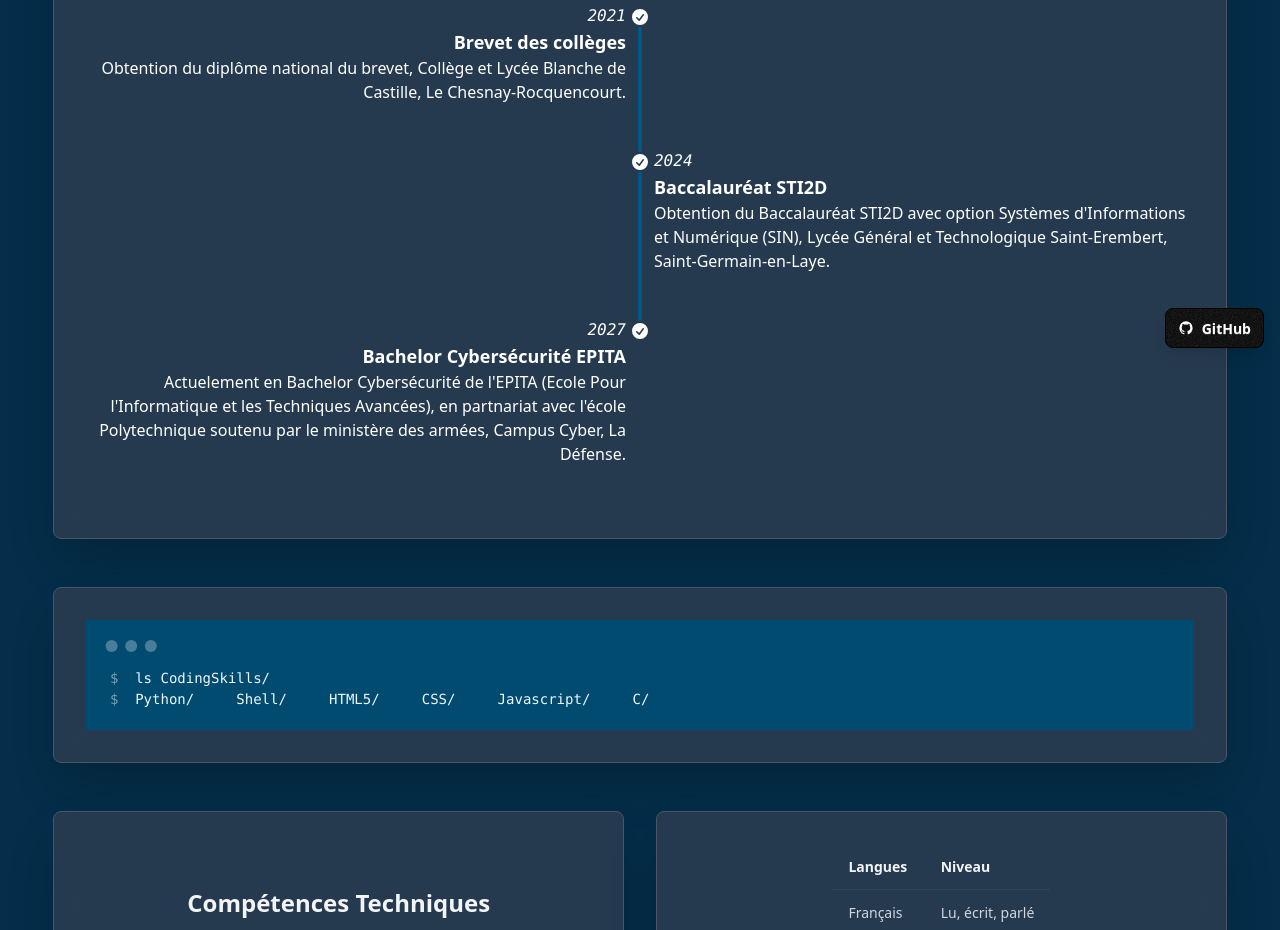
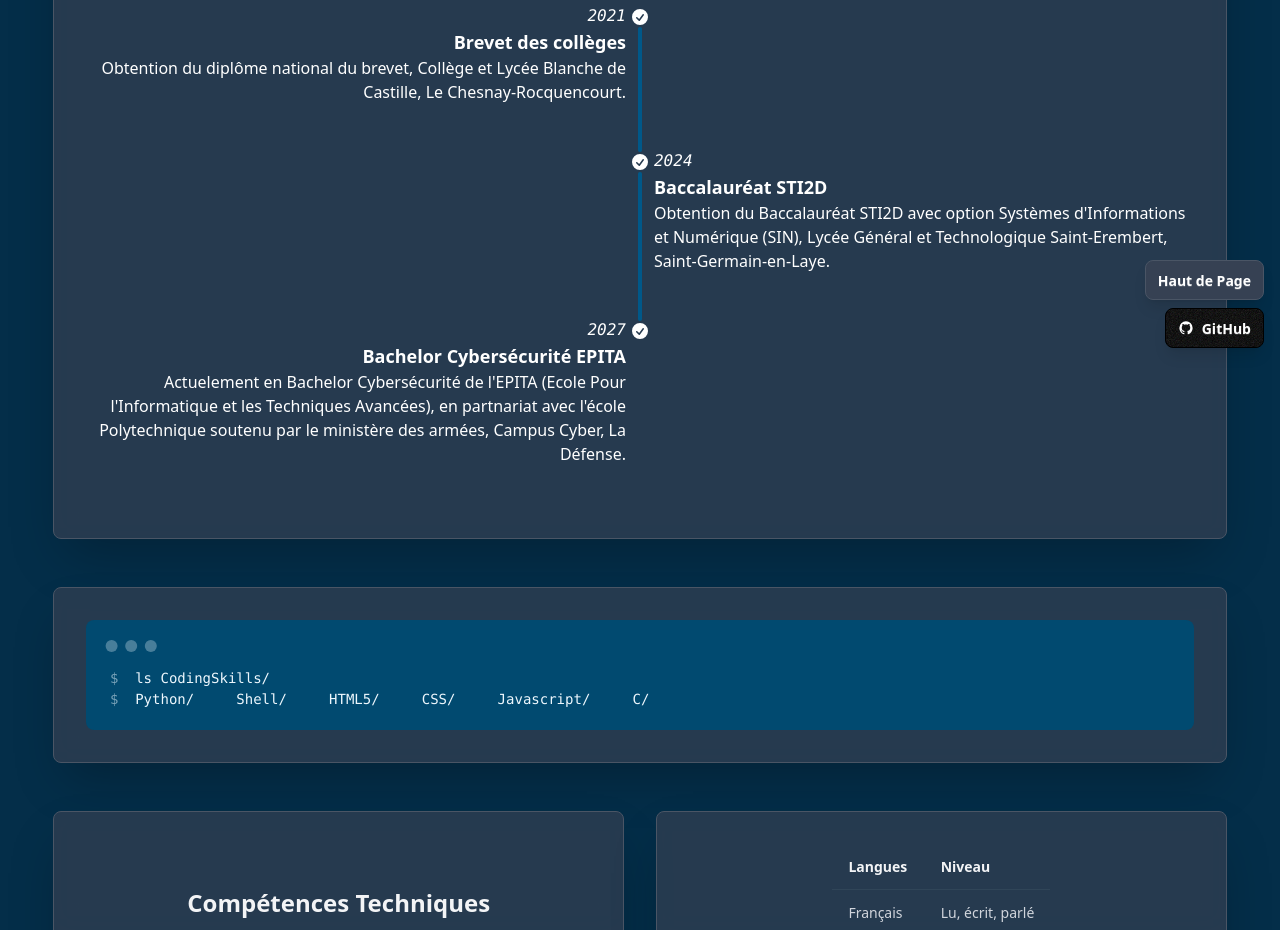
Before and after one commit to 8Myr/GabrielP, a website: page src/index.html in a window 1280 px wide. Shown: the part 436-1366 px from the top of the page. Drawn offline with Linux system fonts and the light colour scheme.

Commit message:
ajout d'un boutton pour retourner en haut de la page.

```diff
--- a/index.js
+++ b/index.js
@@ -1 +1,8 @@
 console.log("Hello World")
+
+function scrollToTop() {
+    window.scrollTo({
+        top: 0, // Position en haut de la page
+        behavior: 'smooth' // Défilement fluide
+    });
+}
--- a/src/index.html
+++ b/src/index.html
@@ -29,6 +29,11 @@
             </li>
         </ul>
     </div>
+
+    <button onclick="scrollToTop()"
+        class="btn btn-soft bg-gray-700 text-white border-gray-600 fixed bottom-16 right-4 flex items-center gap-2 p-3 rounded-lg shadow-lg z-50">
+        Haut de Page
+    </button>
 
     <a href="https://github.com/8Myr/GabrielP">
         <button
@@ -104,7 +109,7 @@
     </div>
     <div
         class="flex flex-col items-center bg-gray-700/70 backdrop-blur-md p-8 rounded-lg shadow-2xl border border-gray-600 mt-8 sm:mt-12 w-11/12">
-        <div class="mockup-code w-full">
+        <div class="mockup-code w-full rounded-lg">
             <pre data-prefix="$"><code>ls CodingSkills/ </code></pre>
             <pre data-prefix="$"><code>Python/     Shell/     HTML5/     CSS/     Javascript/     C/</code></pre>
         </div>
@@ -153,10 +158,9 @@
             </div>
         </div>
     </div>
-
-
-</body>
-
+    <br>
+    <br>
+    <script src="../index.js"></script>
 </body>
 
 </html>
```
Also changed, not shown: src/css/output.css.
